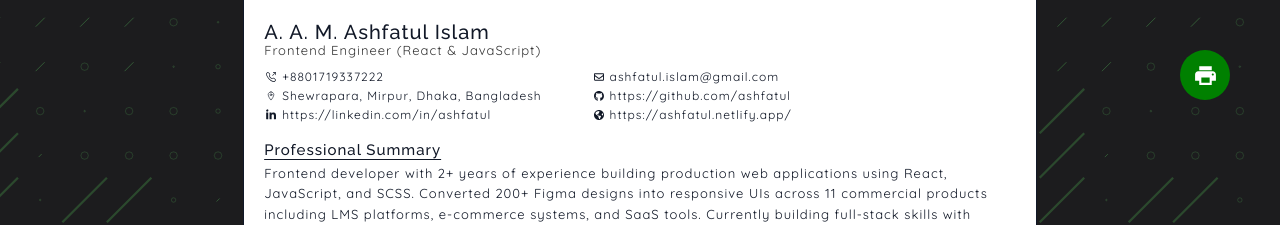
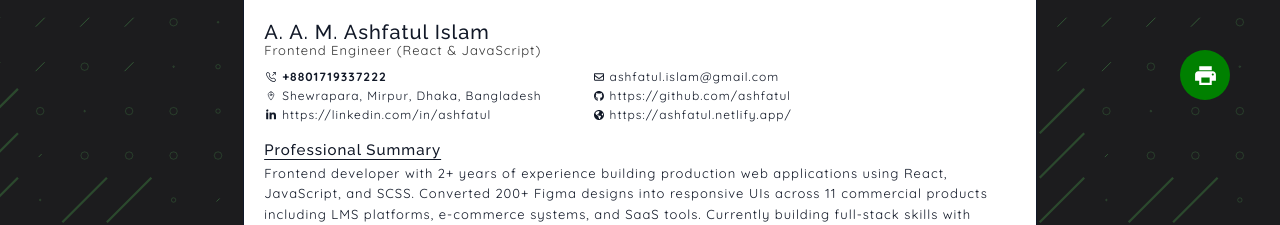
Before and after one commit to Ashfatul/portfolio_react, a React (Vite) app: page /resume in a window 1280 px wide. In both pictures the pointer is over the link "+8801719337222". Shown: the top 225 px of the page. Built offline with nearby package versions, Linux system fonts and the light colour scheme.

Commit message:
fix: Enhance header link styling with hover effects and improve resume header layout

```diff
--- a/src/assets/scss/resume.scss
+++ b/src/assets/scss/resume.scss
@@ -1,5 +1,17 @@
 $white: #ffffff;
 $black: rgb(17, 24, 39);
+
+header{
+    a{
+        transition: all 0.3s ease-in-out;
+        &:hover{
+            font-weight: 800;
+            &::after{
+                content: none;
+            }
+        }
+    }
+}
 
 .resume{
     &_container{
@@ -72,6 +84,7 @@ $black: rgb(17, 24, 39);
     }
 
     &_header{
+
         &_img{
             height: 120px;
             width: 100px;
@@ -110,6 +123,12 @@ $black: rgb(17, 24, 39);
                     color: $black;
                     font-size: 12px;
                     text-decoration: none;
+
+                    &:hover,
+                    &:focus,
+                    &:active{
+                        text-decoration: none !important;
+                    }
 
                     svg{
                         width: 10px;
```
